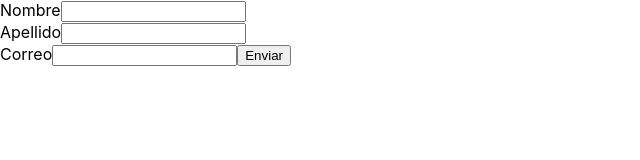
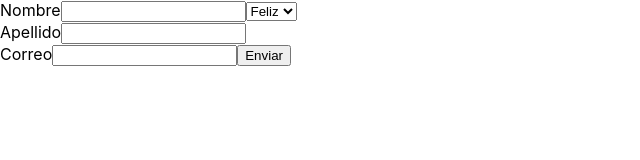
Before and after one commit to saureth/carrito-compras, a React (Create React App) app in the folder formik/: page / in a window 1280 px wide. Shown: the top 160 px of the page, without its empty margins (0-640 px from the left). Built offline with nearby package versions, Linux system fonts and the light colour scheme.

Commit message:
Clase 91

```diff
--- a/formik/src/App.js
+++ b/formik/src/App.js
@@ -30,7 +30,10 @@ function App() {
         >
             <Form>
                 <label>Nombre</label>
-                <Field name='name' type='text' />
+                <Field name='name' type='text' className='input' />
+                <Field name='select' as='select' className='input'>
+                    <option value='feliz'>Feliz</option>
+                </Field>
                 <ErrorMessage name='name' />
                 <br />
                 <label>Apellido</label>
```
